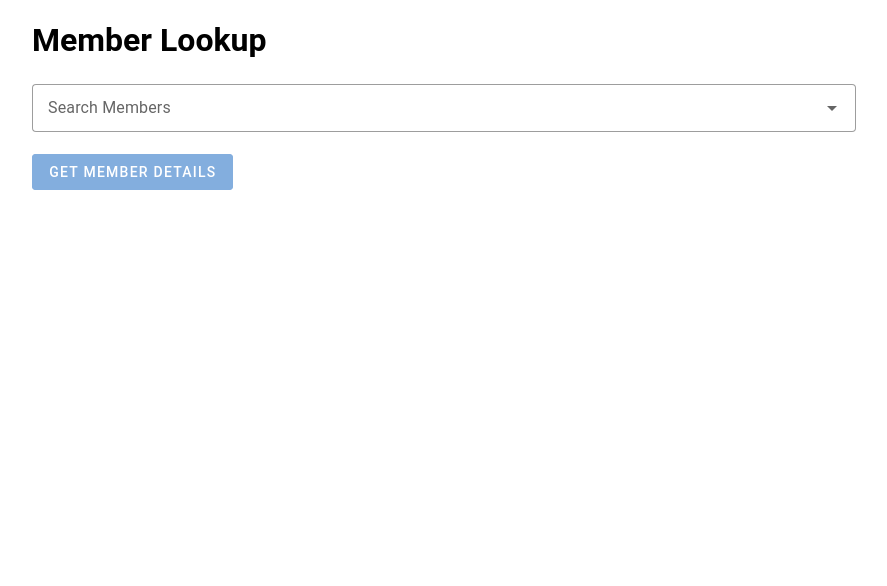
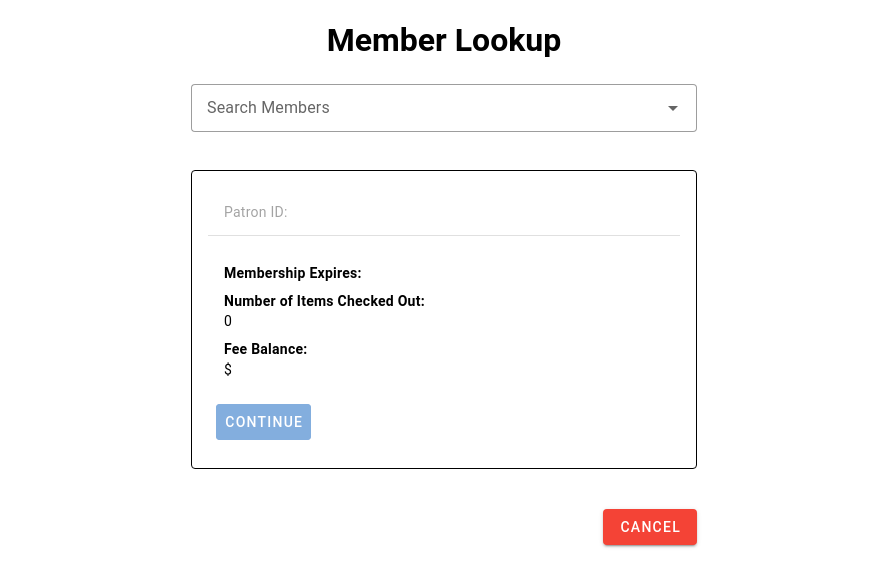
Before and after one commit to Johnathan-Friend/Wayback-Public-Library, a Vue app in the folder client/: page /checkout in a window 1280 px wide. Shown: the top 586 px of the page, without its empty margins (196-1083 px from the left). Built offline with nearby package versions, Linux system fonts and the light colour scheme; no server answers.

Commit message:
table + member + item check

```diff
--- a/client/src/views/CheckOut.vue
+++ b/client/src/views/CheckOut.vue
@@ -1,8 +1,17 @@
 <template>
   <v-container fluid class="fill-height pa-4">
-    <v-row class="h-100 membership-center" v-if="!isPatronSelected">
-      <v-col cols="12" md="8">
+
+    <!-- Patron Selection -->
+    <v-row
+      class="h-100"
+      align="center"
+      justify="center"
+      v-if="!isPatronSelected"
+    >
+      <v-col cols="12" md="6" lg="5">
+        <div class="text-center">
           <h1 class="pb-5">Member Lookup</h1>
+        </div>
         <v-autocomplete
           label="Search Members"
           :items="patrons"
@@ -11,50 +20,170 @@
           v-model="selectedPatronID"
           variant="outlined"
           density="comfortable"
+          @update:modelValue="fetchPatronDetails()"
         />
-        <v-btn color="primary" @click="selectPatron()" v-bind:disabled="!selectedPatronID">Get Member Details</v-btn>
+        <v-card
+          class="pa-4 mt-4 pb-5"
+          variant="outlined"
+        >
+          <v-card-title class="font-weight-bold">
+            {{ patronDetails.FirstName }} {{ patronDetails.LastName }}
+          </v-card-title>
+          <v-card-subtitle class="text-medium-emphasis">
+            Patron ID: {{ patronDetails.PatronID }}
+          </v-card-subtitle>
+          <v-divider class="my-3"></v-divider>
+          <v-card-text>
+            <div class="d-flex flex-column gap-2">
+              <div class="pb-2">
+                <strong>Membership Expires:</strong>
+                <div>{{ patronDetails.MembershipExpiration }}</div>
+              </div>
+              <div class="pb-2">
+                <strong>Number of Items Checked Out:</strong>
+                <div>0</div>
+              </div>
+              <div>
+                <strong>Fee Balance:</strong>
+                <div>${{ patronDetails.FeeBalance }}</div>
+              </div>
+            </div>
+          </v-card-text>
+          <v-card-actions>
+            <v-btn
+              @click="togglePatron"
+              color="primary"
+              variant="elevated"
+              :disabled="patronCannotCheckOutItems || !hasPatronSelected"
+            >
+              Continue
+            </v-btn>
+          </v-card-actions>
+        </v-card>
+        <div class="d-flex justify-end mt-10">
+          <v-btn color="red" @click="goBack">
+            Cancel
+          </v-btn>
+        </div>
       </v-col>
     </v-row>
-    <v-row class="h-100" v-else>
-      <v-col cols="12" md="5" class="left-panel">
-        <v-row class="search">
+
+    <!-- Item Selection and Transaction Creation -->
+    <v-row
+      class="h-100"
+      align="center"
+      justify="center"
+      v-else
+    >
+      <v-col cols="12" md="6" lg="5">
+        <div>
+          <h1 class="pb-5">Item Lookup</h1>
+        </div>
         <v-autocomplete
           label="Search Item ID"
           :items="items"
-            :item-title="formatItemTitle"
+          item-title="ItemID"
           item-value="ItemID"
           v-model="selectedItemID"
           variant="outlined"
           density="comfortable"
+          @update:modelValue="fetchItemDetails()"
         />
-          <v-btn color="primary" @click="fetchItemDetails()" v-bind:disabled="!selectedItemID">Search Item</v-btn>
-        </v-row>
-        <v-card v-if="itemDetails"
-          title="Card title"
-          subtitle="Subtitle"
-          text="..."
+        <v-card
+          class="pa-4 mt-4"
           variant="outlined"
-        ></v-card>
-      </v-col>
-      <v-col cols="12" md="7" class="right-panel">
-        <div class="table-placeholder">
-          <p>table will go here</p>
+        >
+          <v-card-title class="font-weight-bold">
+            {{ itemDetails.Title }}
+          </v-card-title>
+          <v-card-subtitle class="text-medium-emphasis">
+            ISBN: {{ itemDetails.ISBN }}
+          </v-card-subtitle>
+          <v-divider class="my-3"></v-divider>
+          <v-card-text>
+            <div class="d-flex flex-column gap-2">
+              <div class="pb-2">
+                <strong>Description:</strong>
+                <div>{{ itemDetails.Description }}</div>
+              </div>
+              <div class="pb-2">
+                <strong>Quantity:</strong>
+                <div>{{ itemDetails.Quantity }}</div>
+              </div>
+              <div>
+                <strong>Rating:</strong>
+                <div>{{ itemDetails.Rating }}</div>
+              </div>
+            </div>
+          </v-card-text>
+          <v-card-actions>
+            <v-btn
+              color="primary"
+              variant="elevated"
+              @click="checkOutItem"
+              :disabled="!hasItemSelected">
+                Check Out
+            </v-btn>
+          </v-card-actions>
+        </v-card>
+        <div class=" mt-10">
+          <v-btn color="green" variant="elevated" class="mr-4" @click="completeTransaction">
+            Complete Transaction
+          </v-btn>
+          <v-btn color="red" variant="elevated" @click="togglePatron">
+            Cancel
+          </v-btn>
         </div>
       </v-col>
+      <v-col cols="12" md="6" lg="5">
+      <v-data-table
+          :items="checkedOutItems"
+          hide-default-footer
+          class="elevation-1"
+          dense
+        >
+        <template #no-data>
+          <p class="text-center">No items selected yet.</p>
+        </template>
+      </v-data-table>
+    </v-col>
     </v-row>
+
   </v-container>
 </template>
 
 <script setup>
 import api from '../api/api'
 import { ref, onMounted } from 'vue'
+import { useRouter } from 'vue-router';
+
+const router = useRouter();
+
+const emptyItemDetailState = {
+  Description: "",
+  ISBN: "",
+  Quantity: "",
+  Rating: "",
+  Title: ""
+};
+const emptyPatronState = {};
 
 const isPatronSelected = ref(false);
 const items = ref([]);
 const patrons = ref([]);
 const selectedItemID = ref(null);
 const selectedPatronID = ref(null);
-const itemDetails = ref(null);
+const hasItemSelected = ref(false);
+const hasPatronSelected = ref(false);
+const itemDetails = ref(emptyItemDetailState);
+const patronDetails = ref(emptyPatronState);
+const patronCannotCheckOutItems = ref(false);
+const checkedOutItems = ref([]);
+
+onMounted(() => {
+  loadItems();
+  loadPatrons();
+});
 
 async function loadItems() {
   try {
@@ -73,30 +202,62 @@ async function loadPatrons() {
 }
 
 async function fetchItemDetails() {
-  if (!selectedItemID.value) return
+  if (!selectedItemID.value) {
+    itemDetails.value = emptyItemDetailState;
+    hasItemSelected.value = false;
+    return
+  }
   try {
-    const selectedItem = items.value.find(item => item.ItemID === selectedItemID.value)
+    const selectedItem = items.value.find(item => item.ItemID === selectedItemID.value);
     itemDetails.value = await api.getItemDetails(selectedItem.ISBN);
+    hasItemSelected.value = true;
   } catch (err) {
     console.error("Failed to load items:", err);
   }
 }
 
-onMounted(() => {
-  loadItems();
-  loadPatrons();
-});
-
-const formatItemTitle = (item) => {
-  return `${item.ItemID} (${item.ISBN})`;
+async function fetchPatronDetails() {
+  if (!selectedPatronID.value) {
+    patronDetails.value = emptyPatronState;
+    hasPatronSelected.value = false;
+    return;
+  }
+  try {
+    patronDetails.value = await api.getPatronDetails(selectedPatronID.value);
+    hasPatronSelected.value = true;
+  } catch (error) {
+    console.error("Failed to load Patrons:", err);
+  }
 }
 
 const formatPatronTitle = (patron) => {
-  return `${patron.LastName} ${patron.FirstName} (${patron.PatronID})`
+  return `${patron.FirstName} ${patron.LastName} (${patron.PatronID})`
 }
 
-function selectPatron() {
-  isPatronSelected.value = true;
+function togglePatron() {
+  selectedItemID.value = null;
+  itemDetails.value = {};
+  hasItemSelected.value = false;
+  checkedOutItems.value = [];
+  isPatronSelected.value = !isPatronSelected.value;
+}
+
+function goBack() {
+  router.push('/');
+}
+
+function checkOutItem() {
+  if (hasItemSelected.value) {
+    checkedOutItems.value.push({ ...itemDetails.value });
+    selectedItemID.value = null;
+    hasItemSelected.value = false;
+  }
+}
+
+function completeTransaction() {
+  if (checkedOutItems.value.length === 0) return;
+  console.log("Completing transaction for items:", checkedOutItems.value);
+  checkedOutItems.value = [];
 }
 </script>
 
@@ -134,3 +295,14 @@ function selectPatron() {
   justify-content: center;
 }
 </style>
+
+<!--
+TODO:
+
+- need to add query to create transaction when added to table and show transaction details
+- need to go back to home (or index) after clicking complete transaction
+- need to add limit of items to be added based on total number of books currently checked out by user
+- need to implement logic of retrieving total number of items checked out by user
+- need to add validation for if a user can checkout books on member lookup screen
+- make it look prettier it is mad digusting lol
+-->
```
Lines whose indentation alone changed are shown as unchanged.
